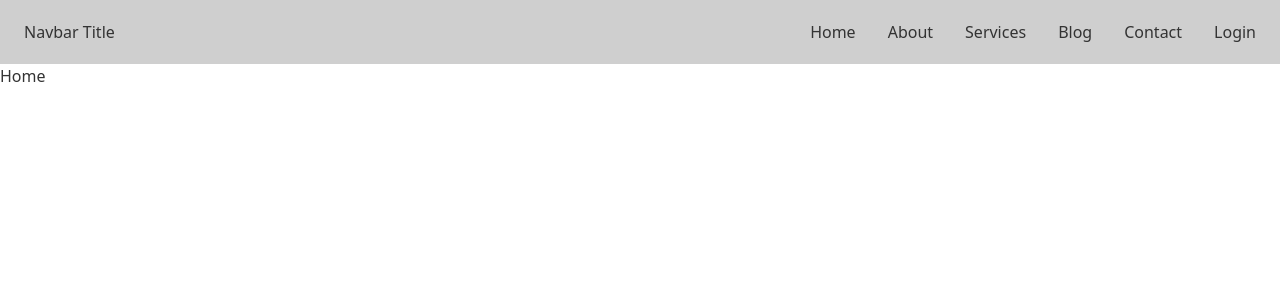
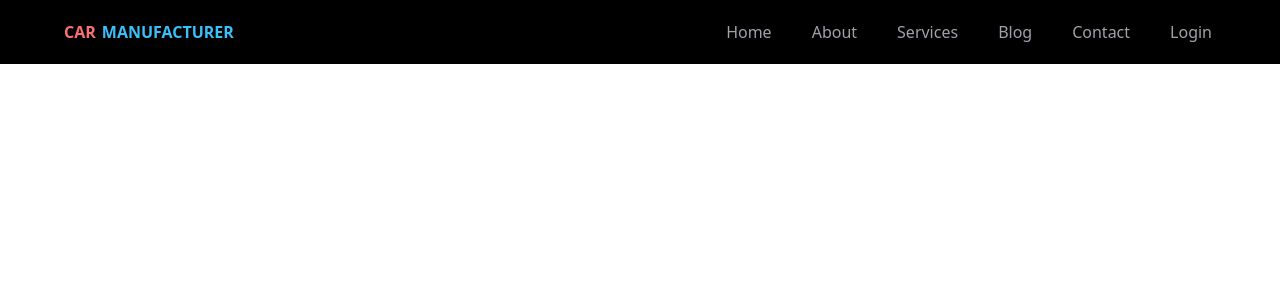
Before and after one commit to anishazahan/Cars-Instruments, a React (Create React App) app: page / in a window 1280 px wide. Shown: the top 300 px of the page. Built offline with nearby package versions, Linux system fonts and the light colour scheme; the HTML template or start-up script is replaced by a standard one.

Commit message:
navbar-css-style

```diff
--- a/src/App.js
+++ b/src/App.js
@@ -1,16 +1,23 @@
-
-import { Route, Routes } from 'react-router-dom';
-import './App.css';
-import Home from './Components/Pages/Home/Home';
-import Navbar from './Components/Shared/Navbar';
+import { Route, Routes } from "react-router-dom";
+import "./App.css";
+import About from "./Components/Pages/About/About";
+import Blog from "./Components/Pages/Blog/Blog";
+import Home from "./Components/Pages/Home/Home";
+import Services from "./Components/Pages/Services/Services";
+import Navbar from "./Components/Shared/Navbar";
 
 function App() {
   return (
     <div>
       <Navbar>
-       <Home></Home>
+        <Routes>
+          <Route path="/home" element={<Home />} />
+          <Route path="about" element={<About />} />
+          <Route path="services" element={<Services />} />
+          <Route path="blog" element={<Blog />} />
+
+        </Routes>
       </Navbar>
-
     </div>
   );
 }
--- /dev/null
+++ b/src/Components/Pages/About/About.js
@@ -0,0 +1,9 @@
+import React from 'react'
+
+const About = () => {
+  return (
+    <div>About</div>
+  )
+}
+
+export default About
--- /dev/null
+++ b/src/Components/Pages/Blog/Blog.js
@@ -0,0 +1,9 @@
+import React from 'react'
+
+const Blog = () => {
+  return (
+    <div>Blog</div>
+  )
+}
+
+export default Blog
--- /dev/null
+++ b/src/Components/Pages/Contact/Contact.js
@@ -0,0 +1,9 @@
+import React from 'react'
+
+const Contact = () => {
+  return (
+    <div>Contact</div>
+  )
+}
+
+export default Contact
--- /dev/null
+++ b/src/Components/Pages/Services/Services.js
@@ -0,0 +1,9 @@
+import React from 'react'
+
+const Services = () => {
+  return (
+    <div>Services</div>
+  )
+}
+
+export default Services
--- a/src/Components/Shared/Navbar.js
+++ b/src/Components/Shared/Navbar.js
@@ -6,8 +6,8 @@ const Navbar = ({children}) => {
     <div class="drawer drawer-end">
       <input id="my-drawer-3" type="checkbox" class="drawer-toggle" />
       <div class="drawer-content flex flex-col">
-        <div class="w-full navbar bg-base-300">
-          <div class="flex-1 px-2 mx-2">Navbar Title</div>
+        <div class="w-full navbar bg-black px-12">
+          <div class="flex-1 px-2 mx-2 font-bold text-info"> <span className="text-error mr-1.5">CAR</span> MANUFACTURER</div>
           <div class="flex-none lg:hidden">
             <label for="my-drawer-3" class="btn btn-square btn-ghost">
               <svg
@@ -28,7 +28,33 @@ const Navbar = ({children}) => {
           <div class="flex-none hidden lg:block">
             <ul class="menu menu-horizontal">
               <li>
-                <Link to="/home">Home</Link>
+                <Link className="mx-1 rounded-lg text-zinc-400 font-medium"  to="/home">Home</Link>
+              </li>
+              <li>
+                <Link className="mx-1 rounded-lg text-zinc-400 font-medium" to="/about">About</Link>
+              </li>
+              <li>
+                <Link className="mx-1 rounded-lg text-zinc-400 font-medium" to="/services">Services</Link>
+              </li>
+              <li>
+                <Link className="mx-1 rounded-lg text-zinc-400 font-medium" to="/blog">Blog</Link>
+              </li>
+              <li>
+                <Link className="mx-1 rounded-lg text-zinc-400 font-medium" to="/contact">Contact</Link>
+              </li>
+              <li>
+                <Link className="mx-1 rounded-lg text-zinc-400 font-medium" to="login">Login</Link>
+              </li>
+            </ul>
+          </div>
+        </div>
+        {children}
+      </div>
+      <div class="drawer-side">
+        <label for="my-drawer-3" class="drawer-overlay"></label>
+        <ul class="menu p-4 overflow-y-auto w-80 bg-base-100">
+        <li>
+                <Link className="rounded-lg" to="/home">Home</Link>
               </li>
               <li>
                 <Link to="/about">About</Link>
@@ -45,20 +71,6 @@ const Navbar = ({children}) => {
               <li>
                 <Link to="login">Login</Link>
               </li>
-            </ul>
-          </div>
-        </div>
-        {children}
-      </div>
-      <div class="drawer-side">
-        <label for="my-drawer-3" class="drawer-overlay"></label>
-        <ul class="menu p-4 overflow-y-auto w-80 bg-base-100">
-          <li>
-            <a>Sidebar Item 1</a>
-          </li>
-          <li>
-            <a>Sidebar Item 2</a>
-          </li>
         </ul>
       </div>
     </div>
```
